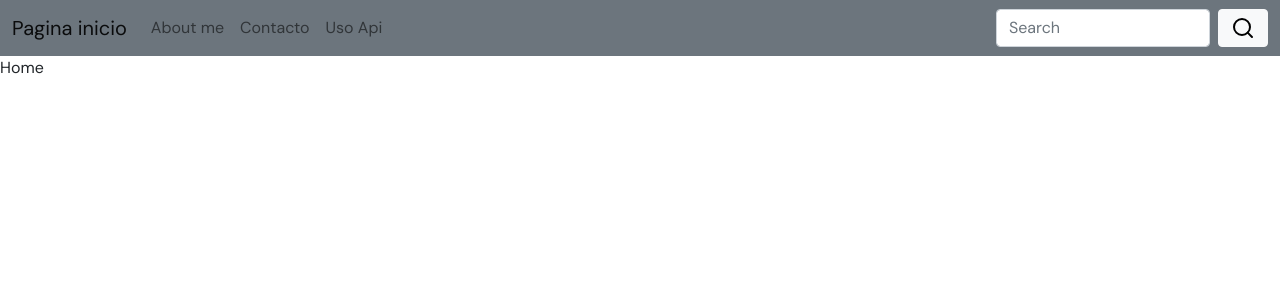
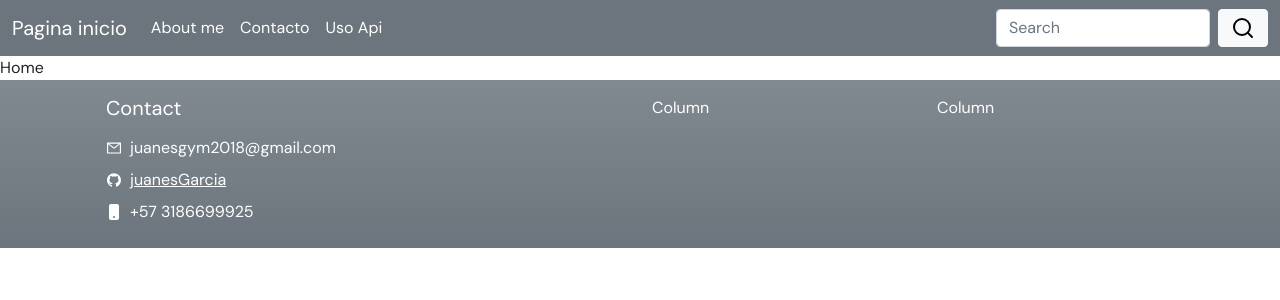
Before and after one commit to juanesGarcia/Cv-react, a React (Create React App) app: page / in a window 1280 px wide. Shown: the top 300 px of the page. Built offline with nearby package versions, Linux system fonts and the light colour scheme.

Commit message:
agrgando footer y mejorando el diseño

```diff
--- a/package.json
+++ b/package.json
@@ -3,12 +3,14 @@
   "version": "0.1.0",
   "private": true,
   "dependencies": {
+    "@fortawesome/fontawesome-svg-core": "^6.1.2",
     "@fortawesome/free-solid-svg-icons": "^6.1.2",
     "@testing-library/jest-dom": "^5.16.4",
     "@testing-library/react": "^13.3.0",
     "@testing-library/user-event": "^13.5.0",
     "react": "^18.2.0",
     "react-dom": "^18.2.0",
+    "react-icons": "^4.4.0",
     "react-router-dom": "^6.3.0",
     "react-scripts": "5.0.1",
     "web-vitals": "^2.1.4"
--- a/src/App.js
+++ b/src/App.js
@@ -5,6 +5,7 @@ import { About } from "./screens/About";
 import { Contact } from "./screens/Contact";
 import { Home } from "./screens/Home";
 import { Api } from "./screens/Api";
+import  Footer from "./components/Footer";
 
 function App() {
 
@@ -18,9 +19,9 @@ function App() {
           <Route exact path="/About" element={<About />}></Route>
           <Route exact path="/Contact" element={<Contact />}></Route>
           <Route exact path="/Api" element={<Api/>}></Route>
-
         </Routes>
       </Router>
+      <Footer></Footer>
     </div>
   );
 }
--- /dev/null
+++ b/src/components/Footer.js
@@ -0,0 +1,42 @@
+import React from "react";
+import {} from "@fortawesome/free-solid-svg-icons";
+import { AiOutlineMail, AiFillGithub } from "react-icons/ai";
+import { BsPhoneFill } from "react-icons/bs";
+export const Footer = () => {
+  return (
+    <div
+      className="container-fluid  bg-secondary bg-gradient text-white "
+      style={{ minHeight: "12rm" }}
+    >
+      <div className="container pt-3 pb-3">
+        <div className="row ">
+          <div className="col-6  ">
+          <div className="mb-2 d-line ps-4 d-flex align-items-start">
+                <h5>Contact</h5>
+            </div>
+            <div className="mb-2 d-line ps-4 d-flex align-items-start">
+              <AiOutlineMail className="me-2 mt-1"></AiOutlineMail>
+
+                juanesgym2018@gmail.com
+
+            </div>
+            <div className="mb-2 ps-4 d-flex align-items-start">
+              <AiFillGithub className="me-2 mt-1"></AiFillGithub>
+              <a href="https://github.com/juanesGarcia" className="text-white">
+                juanesGarcia
+              </a>
+            </div>
+            <div className="mb-2 ps-4 d-flex align-items-start">
+              <BsPhoneFill className="me-2 mt-1"></BsPhoneFill>
+              +57 3186699925
+            </div>
+          </div>
+          <div className="col">Column</div>
+          <div className="col">Column</div>
+        </div>
+      </div>
+    </div>
+  );
+};
+
+export default Footer;
--- a/src/components/NavBar.js
+++ b/src/components/NavBar.js
@@ -5,20 +5,20 @@ export const NavBar = () => {
     <div>
       <nav className="navbar navbar-expand-lg navbar-light bg-secondary">
   <div className="container-fluid">
-    <NavLink className="navbar-brand" to="/">Pagina inicio</NavLink>
+    <NavLink className="navbar-brand text-white" to="/">Pagina inicio</NavLink>
     <button className="navbar-toggler" type="button" data-bs-toggle="collapse" data-bs-target="#navbarSupportedContent" aria-controls="navbarSupportedContent" aria-expanded="false" aria-label="Toggle navigation">
       <span className="navbar-toggler-icon"></span>
     </button>
     <div className="collapse navbar-collapse" id="navbarSupportedContent">
       <ul className="navbar-nav me-auto mb-2 mb-lg-0">
         <li className="nav-item">
-          <NavLink className="nav-link " aria-current="page" to="/About">About me</NavLink>
+          <NavLink className="nav-link text-white" aria-current="page" to="/About">About me</NavLink>
         </li>
         <li className="nav-item">
-          <NavLink className="nav-link" to="/Contact">Contacto</NavLink>
+          <NavLink className="nav-link text-white" to="/Contact">Contacto</NavLink>
         </li>
         <li className="nav-item">
-          <NavLink className="nav-link " aria-current="page" to="/Api">Uso Api</NavLink>
+          <NavLink className="nav-link text-white" aria-current="page" to="/Api">Uso Api</NavLink>
         </li>
 
       </ul>
@@ -28,6 +28,7 @@ export const NavBar = () => {
         <svg xmlns="http://www.w3.org/2000/svg" width="24" height="24" viewBox="0 0 24 24" fill="none" stroke="currentColor" strokeWidth="2" strokeLinecap="round" strokeLinejoin="round" className="feather feather-search"><circle cx="11" cy="11" r="8"></circle><line x1="21" y1="21" x2="16.65" y2="16.65"></line></svg>
         </button>
       </form>
+
     </div>
   </div>
 </nav>
```
Also changed, not shown: 1 other file (tests, documents, lock files or other folders).
